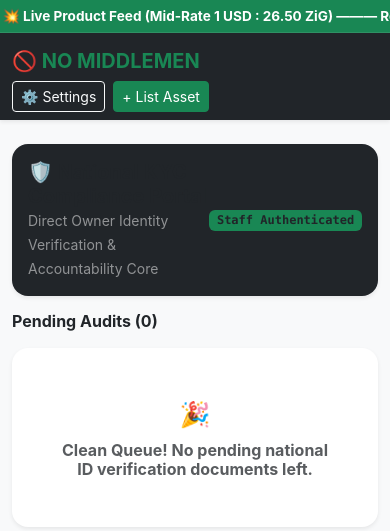
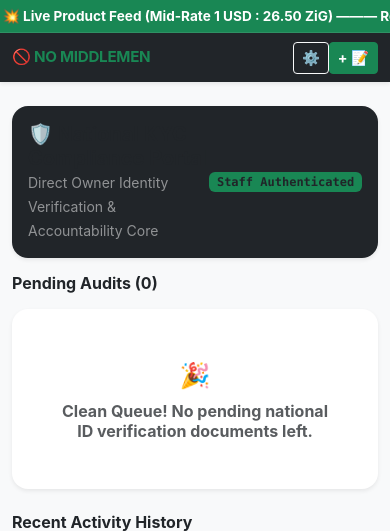
Before and after one commit to simeonmbwani/no-middlemen-market, a Django app: page /accounts/dashboard/compliance/ in a window 390 px wide. Shown: the top 531 px of the page. Run offline with Django 5.2, Linux system fonts and the light colour scheme; a user stored in the database is signed in; data comes from the database, SQL or seed files in the repository.

Commit message:
Updated base layout inside listings templates folder

```diff
--- a/listings/templates/base.html
+++ b/listings/templates/base.html
@@ -46,7 +46,7 @@
             transition: color 0.2s ease;
         }
 
-        /* 🚨 BOOTSTRAP UTILITY FORCE-RESET (FIXES THE INVISIBILITY IN IMAGE_3F2813.PNG) */
+        /* 🚨 BOOTSTRAP UTILITY FORCE-RESET */
         [data-theme="dark"] .text-dark,
         [data-theme="dark"] .text-muted,
         [data-theme="dark"] .text-secondary,
@@ -99,33 +99,39 @@
             }
         }
 
-        /* 🖨️ NEW PRINT ENGINE LAYER: Strips clutter for clean paper trail printouts */
+        /* 📱 NATIVE APP VIEWPANEL NAVIGATION BADGE OPTIMIZATIONS */
+        @media (max-width: 576px) {
+            .navbar-brand {
+                font-size: 0.95rem !important;
+                letter-spacing: -0.3px;
+            }
+            .mobile-nav-btn-text {
+                display: none !important; /* Conceals extensive text labels inside narrow APK screens */
+            }
+            .mobile-nav-btn-icon {
+                font-size: 0.9rem !important;
+                padding: 4px 8px !important;
+            }
+        }
+
         /* 🖨️ ADVANCED PRINT ENGINE: Strips clutter while retaining document visibility */
         @media print {
-    /* Hide non-essential layout blocks completely */
             .navbar, .btn, .alert, .ticker-wrap, #settingsModal, .scrollable-feed-panel, form .btn, .container py-2 > div:first-child {
                 display: none !important;
             }
-
-    /* Reset background colors for printer ink preservation */
             body {
                 background: #ffffff !important;
                 color: #000000 !important;
             }
-
-    /* Force parent containers to stay active but hide their un-targeted siblings */
             .container, .row, .col-lg-4 {
                 display: block !important;
                 width: 100% !important;
                 padding: 0 !important;
                 margin: 0 !important;
             }
-
-    /* Isolate the transaction ledger target card */
             .card:not(.card-print-target) {
                 display: none !important;
             }
-
             .card-print-target {
                 display: block !important;
                 width: 100% !important;
@@ -133,8 +139,6 @@
                 box-shadow: none !important;
                 background: #ffffff !important;
             }
-
-    /* Ensure tables stretch cleanly and print black ink text */
             .table-responsive {
                 overflow: visible !important;
             }
@@ -155,30 +159,30 @@
 </head>
 <body>
 
-    <!-- Dynamic Ticker Engine -->
     <div class="ticker-wrap w-100">
         <div class="ticker-move">
             💥 {{ TEXT.live_feed }} (Mid-Rate 1 USD : {{ ZIG_MID_RATE }} ZiG) ——— {{ DYNAMIC_PRODUCT_MARQUEE }}
         </div>
     </div>
 
-    <!-- Navigation Header -->
-    <nav class="navbar navbar-expand-lg navbar-dark bg-dark shadow-sm mb-4">
-        <div class="container">
-            <a class="navbar-brand fw-bold text-success" href="{% url 'listings:list' %}">🚫 NO MIDDLEMEN</a>
-            <div class="d-flex align-items-center gap-2">
-                <button class="btn btn-sm btn-outline-light" data-bs-toggle="modal" data-bs-target="#settingsModal">⚙️ {{ TEXT.settings }}</button>
-                <a href="{% url 'listings:create' %}" class="btn btn-sm btn-success">+ {{ TEXT.list_asset }}</a>
+    <nav class="navbar navbar-dark bg-dark shadow-sm mb-4 py-2">
+        <div class="container d-flex flex-row justify-content-between align-items-center flex-nowrap">
+            <a class="navbar-brand fw-bold text-success text-nowrap m-0" href="{% url 'listings:list' %}">🚫 NO MIDDLEMEN</a>
+            <div class="d-flex align-items-center gap-1.5 text-nowrap">
+                <button class="btn btn-sm btn-outline-light mobile-nav-btn-icon" data-bs-toggle="modal" data-bs-target="#settingsModal">
+                    ⚙️ <span class="mobile-nav-btn-text">{{ TEXT.settings }}</span>
+                </button>
+                <a href="{% url 'listings:create' %}" class="btn btn-sm btn-success mobile-nav-btn-icon fw-bold">
+                    + <span class="mobile-nav-btn-text">{{ TEXT.list_asset }}</span><span class="d-sm-none">📝</span>
+                </a>
             </div>
         </div>
     </nav>
 
-    <!-- Content Workspace Frame -->
     <main class="container">
         {% block content %}{% endblock %}
     </main>
 
-    <!-- Core App Preferences and Legal Modal Drawer Layout -->
     <div class="modal fade" id="settingsModal" tabindex="-1" aria-hidden="true">
         <div class="modal-content modal-dialog p-3 shadow-lg rounded-4">
             <div class="modal-header border-0 pb-1">
@@ -187,7 +191,6 @@
             </div>
             <div class="modal-body">
 
-                <!-- Language Selector -->
                 <form action="{% url 'listings:set_language' %}" method="POST" id="langForm" class="mb-3">
                     {% csrf_token %}
                     <label class="small fw-bold mb-1">{{ TEXT.lang_label }}</label>
@@ -199,7 +202,6 @@
                     <button type="submit" class="btn btn-sm btn-success w-100 fw-bold">{{ TEXT.apply_btn }}</button>
                 </form>
 
-                <!-- Brightness Toggles -->
                 <div class="mb-3">
                     <label class="small fw-bold mb-1">{{ TEXT.display_mode }}</label>
                     <div class="d-flex gap-2">
@@ -208,15 +210,13 @@
                     </div>
                 </div>
 
-                <!-- ⚙️ COMPLIANT DYNAMIC LEGAL COMPONENT -->
                 <div class="mb-3">
                     <label class="small fw-bold mb-1 text-uppercase text-success font-monospace">{{ TEXT.legal_tab }}</label>
                     <div class="accordion" id="modalLegalAccordion">
 
-                        <!-- Accordion Card Block 1: FAQs -->
                         <div class="accordion-item">
                             <h2 class="accordion-header">
-                                <button class="accordion-button collapsed py-2 small fw-bold" type="button" data-bs-toggle="collapse" data-bs-target="#modalFaqCollapse">
+                                <button class="accordion-button collapsed py-2 small fw-bold" type="button" data-bs-collapse="collapse" data-bs-target="#modalFaqCollapse">
                                     ❓ {{ LEGAL.faq_title }}
                                 </button>
                             </h2>
@@ -228,10 +228,9 @@
                             </div>
                         </div>
 
-                        <!-- Accordion Card Block 2: Terms of Service -->
                         <div class="accordion-item">
                             <h2 class="accordion-header">
-                                <button class="accordion-button collapsed py-2 small fw-bold" type="button" data-bs-toggle="collapse" data-bs-target="#modalTermsCollapse">
+                                <button class="accordion-button collapsed py-2 small fw-bold" type="button" data-bs-collapse="collapse" data-bs-target="#modalTermsCollapse">
                                     📜 {{ LEGAL.terms_title }}
                                 </button>
                             </h2>
@@ -247,7 +246,6 @@
                     </div>
                 </div>
 
-                <!-- Help Desk Link Grid -->
                 <div class="p-3 rounded mb-3 border border-success" style="background-color: rgba(25, 135, 84, 0.08);">
                     <h6 class="small fw-bold text-success text-uppercase mb-2">🚨 Operational Helpline Desk</h6>
                     <div class="list-group list-group-flush gap-1">
@@ -283,7 +281,7 @@
                 document.getElementById('langSelector').value = match[2];
             }
         });
-        // Automatically initialize and display system toast messages on page compile
+
         document.addEventListener('DOMContentLoaded', function () {
             var toastElList = [].slice.call(document.querySelectorAll('.toast'));
             var toastList = toastElList.map(function (toastEl) {
```
Lines whose indentation alone changed are shown as unchanged.
